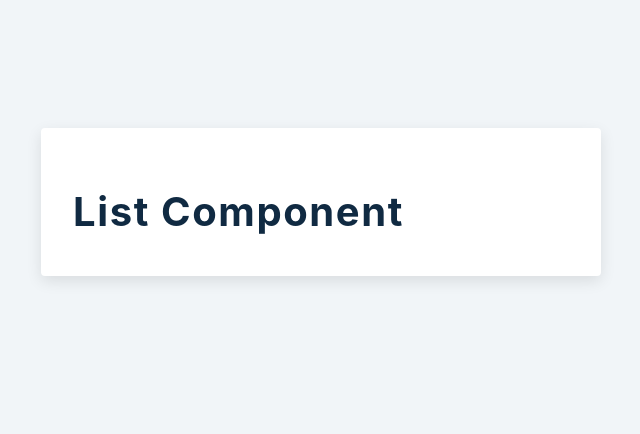
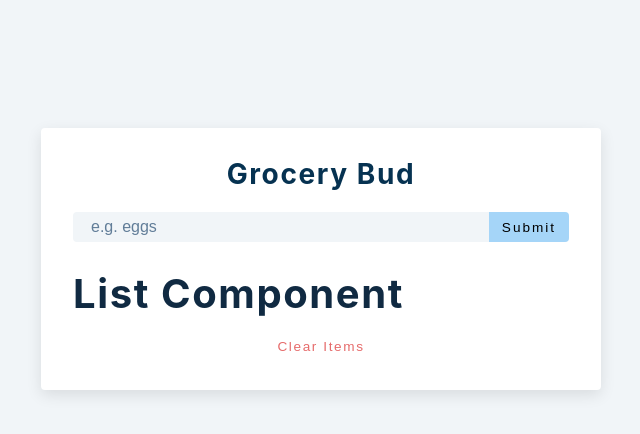
Before and after one commit to Abdurrohim1212/grocery-bud, a React (Create React App) app: page / in a window 1280 px wide. Shown: the top 434 px of the page, without its empty margins (319-959 px from the left). Built offline with nearby package versions, Linux system fonts and the light colour scheme.

Commit message:
adding functionality on app.js

```diff
--- a/src/App.js
+++ b/src/App.js
@@ -12,10 +12,31 @@
     msg: "",
     type: "",
   });
+  const handleSubmit = e => {
+    e.preventDefault();
+    console.log("hello");
+  };
   return (
     <section className="section-center">
+      <form className="grocery-form" onSubmit={handleSubmit}>
+        {alert.show && <Alert />}
+        <h3>Grocery Bud</h3>
+        <div className="form-control">
+          <input
+            type="text"
+            className="grocery"
+            placeholder="e.g. eggs"
+            value={name}
+            onChange={e => setName(e.target.value)}
+          />
+          <button type="submit" className="submit-btn">
+            {isEditing ? "edit" : "submit"}
+          </button>
+        </div>
+      </form>
       <div className="grocery-container">
         <List />
+        <button className="clear-btn">clear items</button>
       </div>
     </section>
   );
```
